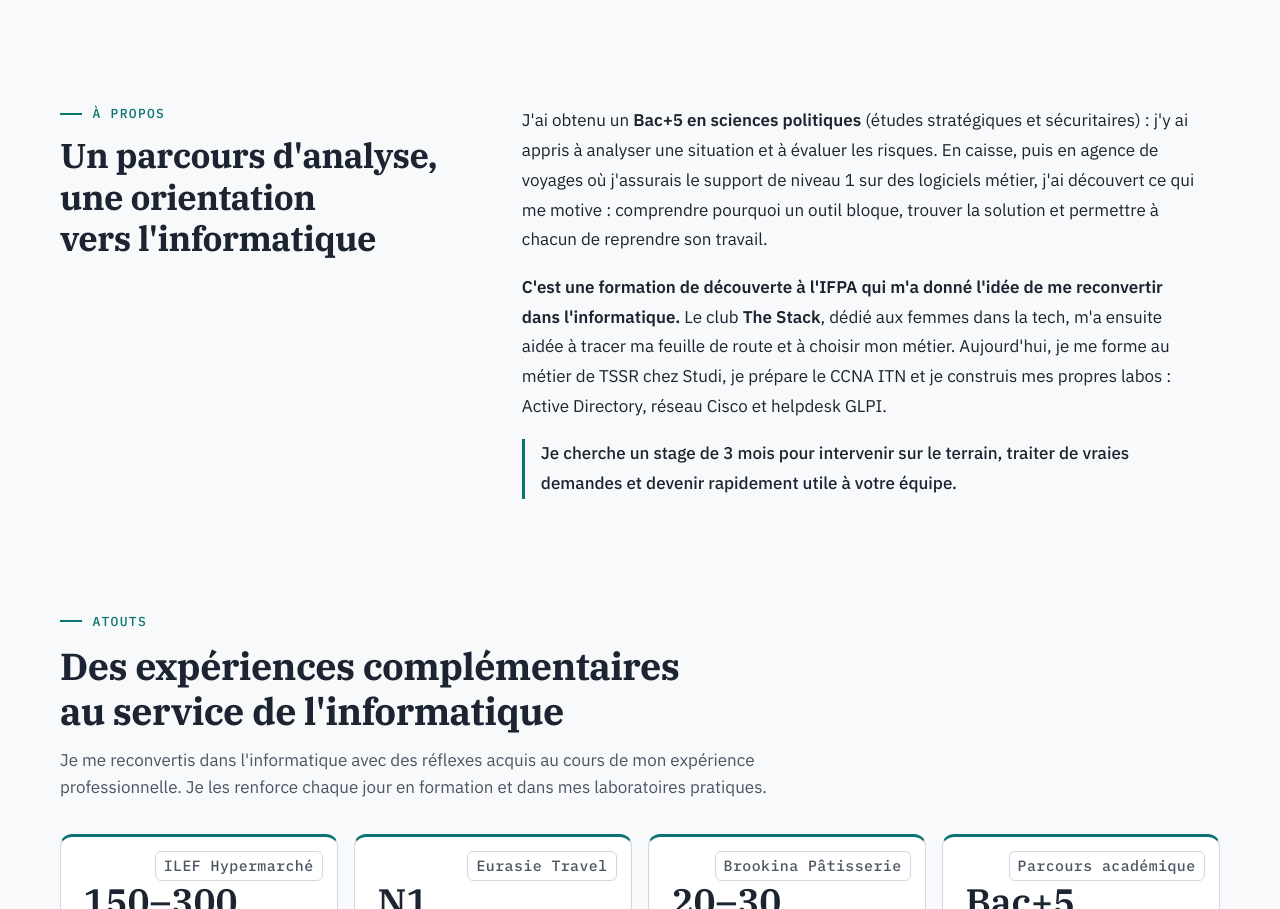
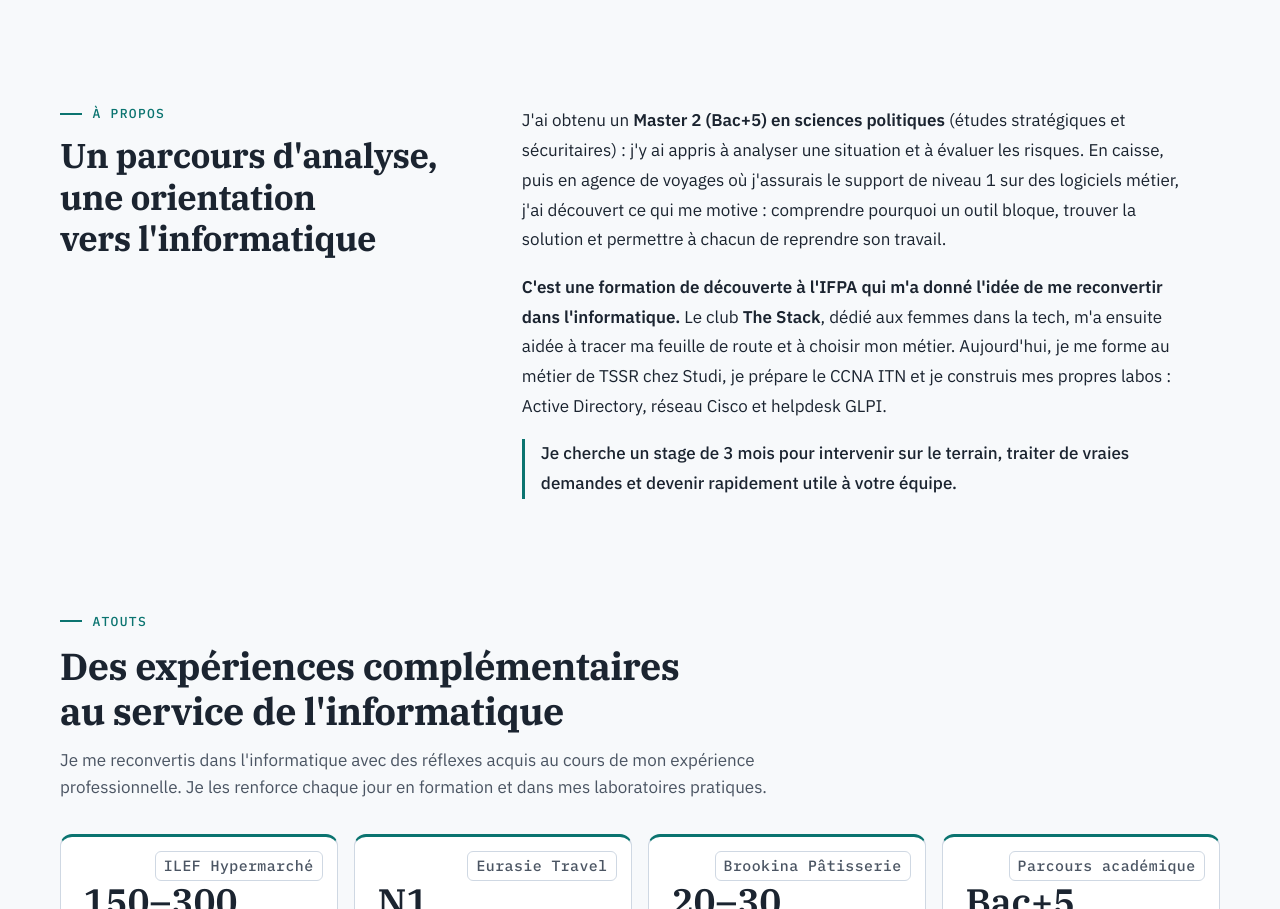
Before and after one commit to Boutheina-Megharzi/Boutheina-Megharzi.github.io, a plain HTML site: page index.html in a window 1280 px wide. Shown: the part 802-1711 px from the top of the page. Drawn offline with Linux system fonts and the light colour scheme.

Commit message:
Update index.html

```diff
--- a/index.html
+++ b/index.html
@@ -167,7 +167,7 @@
 
       <div class="about__text">
         <p>
-          J'ai obtenu un <strong>Bac+5 en sciences politiques</strong> (études stratégiques et sécuritaires)&nbsp;:
+          J'ai obtenu un <strong>Master 2 (Bac+5) en sciences politiques</strong> (études stratégiques et sécuritaires)&nbsp;:
           j'y ai appris à analyser une situation et à évaluer les risques. En caisse, puis en agence de voyages
           où j'assurais le support de niveau&nbsp;1 sur des logiciels métier, j'ai découvert ce qui me motive&nbsp;:
           comprendre pourquoi un outil bloque, trouver la solution et permettre à chacun de reprendre son travail.
```
